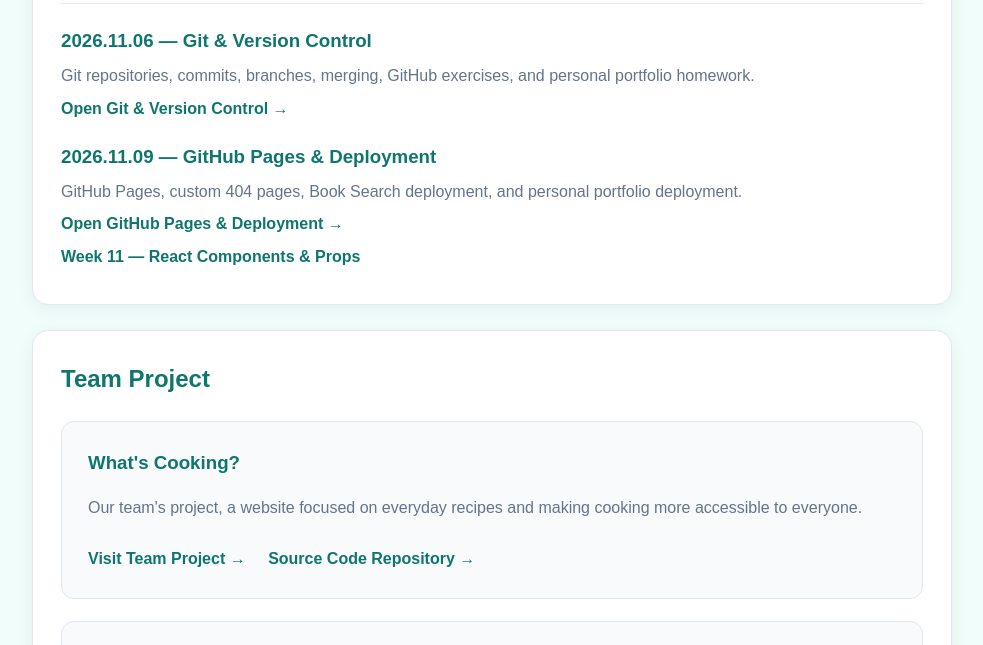
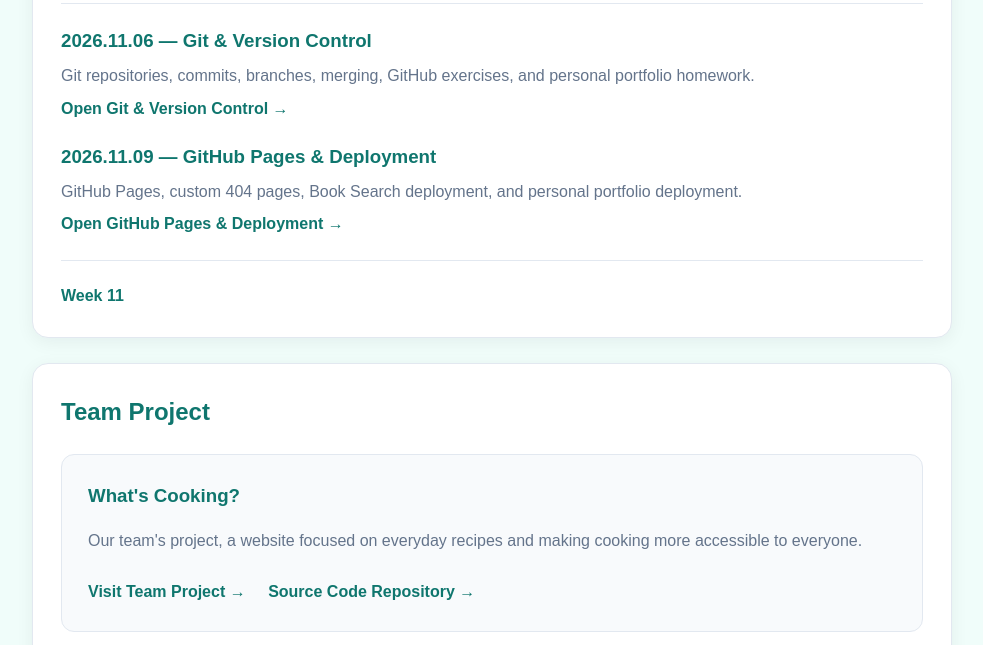
Before and after one commit to ERDENETSOGT-DELGERBAT/Web-Programming, a plain HTML site: page index.html in a window 1280 px wide. Shown: the part 922-1567 px from the top of the page, without its empty margins (148-1131 px from the left). Drawn offline with Linux system fonts and the light colour scheme.

Commit message:
Update index.html

```diff
--- a/index.html
+++ b/index.html
@@ -176,6 +176,16 @@
     .lecture-assignments p {
       margin: 6px 0;
       color: var(--muted);
+    }
+
+    .week-11-entry {
+      margin-top: 22px;
+      padding-top: 22px;
+      border-top: 1px solid var(--border);
+    }
+
+    .week-11-entry p {
+      margin: 0;
     }
 
     .team-project-card,
@@ -404,7 +414,9 @@
             </a>
           </p>
 
-          <p><a href="Week%2011/">Week 11 — React Components & Props</a></p>
+          <div class="week-11-entry">
+            <p><a href="Week%2011/">Week 11</a></p>
+          </div>
 
         </div>
       </section>
```
